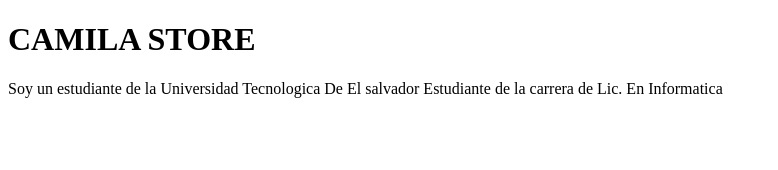
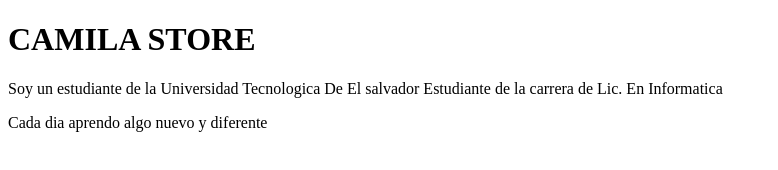
Before and after one commit to angel-lopez171834/Seminario_Git_Github, a plain HTML site: page index.html in a window 1280 px wide. Shown: the whole page, without its empty margins (0-778 px from the left). Drawn offline with Linux system fonts and the light colour scheme.

Commit message:
He agragado un nuevo parrafo

```diff
--- a/index.html
+++ b/index.html
@@ -12,5 +12,8 @@
         Soy un estudiante de la Universidad Tecnologica De El salvador
         Estudiante de la carrera de Lic. En Informatica
     </p>
+    <p>
+        Cada dia aprendo algo nuevo y diferente
+    </p>
 </body>
 </html>
```
